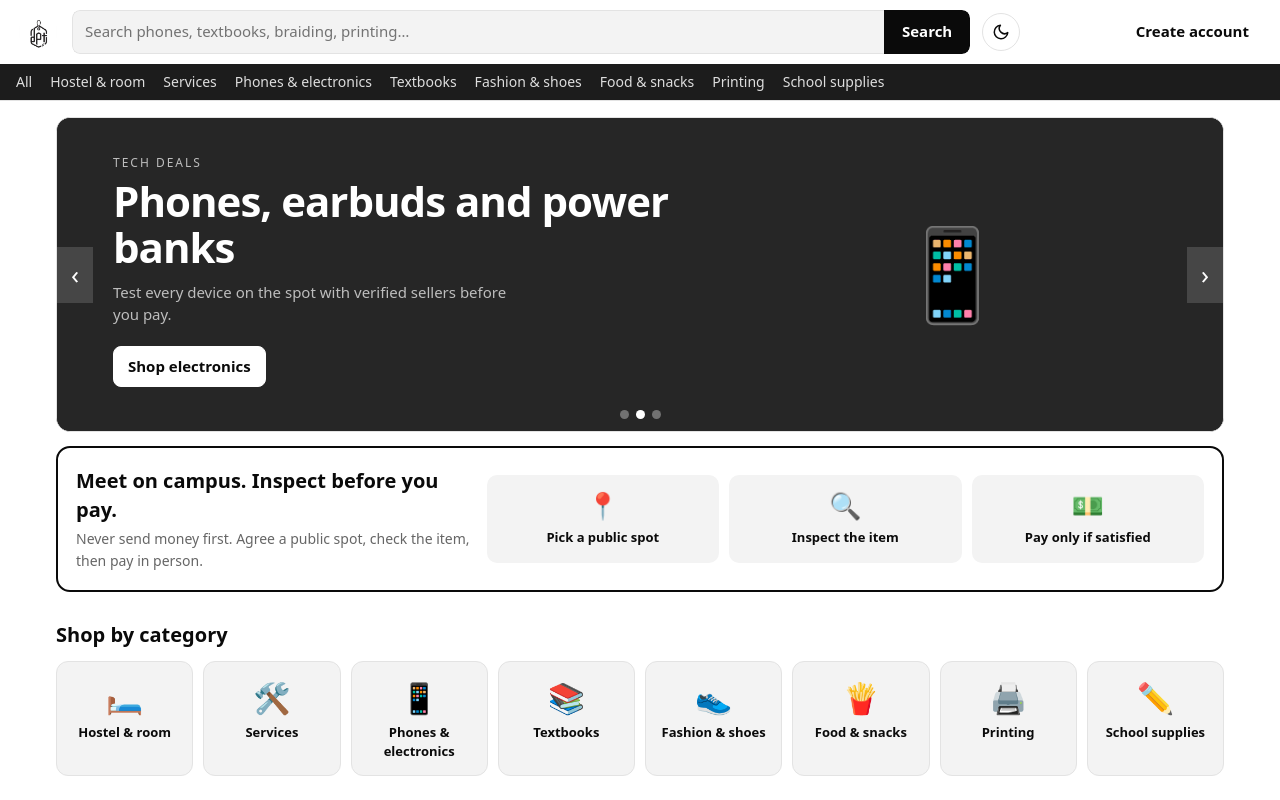
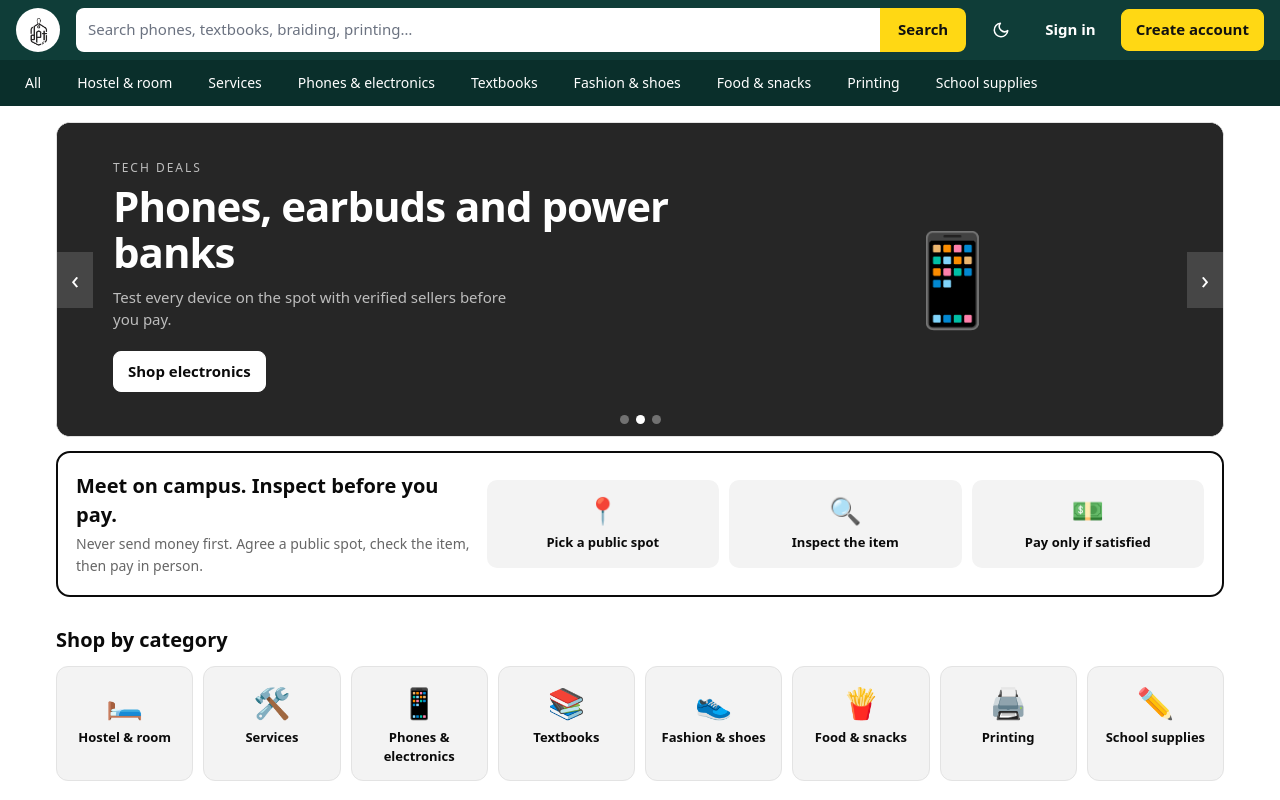
Before and after one commit to emmydigitaltech/desparait_dot_com, a Next.js app: page / in a window 1280 px wide. Shown: the top 800 px of the page. Built offline with nearby package versions, Linux system fonts and the light colour scheme; no server answers; the database is empty.

Commit message:
amazon-style header, tiles and star ratings

```diff
--- a/app/despariat.css
+++ b/app/despariat.css
@@ -1016,3 +1016,77 @@ main.dp-chat {
 .dp-my-boosted { color: #f59e0b; }
 .dp-my-actions { display: flex; gap: 8px; align-items: center; flex-wrap: wrap; }
 .dp-my-empty { padding: 32px 0; display: flex; flex-direction: column; gap: 12px; align-items: flex-start; }
+
+/* ===== Marketplace look (Amazon-style) ===== */
+:root {
+  --dp-head: #0f3d38;
+  --dp-head-2: #0a2f2b;
+  --dp-accent: #ffd814;
+  --dp-star: #f59e0b;
+}
+
+/* header: solid colour, no borders */
+.dp-header { background: var(--dp-head); color: #fff; border-bottom: 0; }
+.dp-top { padding: 8px 16px; gap: 16px; }
+.dp-logo { color: #fff; }
+
+.dp-search input {
+  background: #fff; color: #111; border: 0;
+  border-radius: 6px 0 0 6px; padding: 11px 12px;
+}
+.dp-search input::placeholder { color: #6b7280; }
+.dp-search button {
+  background: var(--dp-accent); color: #111;
+  border-radius: 0 6px 6px 0; padding: 0 18px;
+}
+.dp-search button:hover { filter: brightness(.95); }
+
+/* header buttons: borderless, outline appears on hover */
+.dp-top .dp-btn-o,
+.dp-theme-btn,
+.dp-avatar-btn { color: #fff; background: transparent; border: 1px solid transparent; }
+.dp-top .dp-btn-o:hover,
+.dp-theme-btn:hover,
+.dp-avatar-btn:hover { border-color: #fff; background: transparent; opacity: 1; }
+.dp-top .dp-btn { background: var(--dp-accent); color: #111; border-color: var(--dp-accent); }
+
+/* cart (and inbox) icon: bigger, count sits above the icon */
+.dp-cart-link { padding: 6px 10px; }
+.dp-cart-link svg { width: 28px; height: 28px; }
+.dp-header .dp-cart-badge {
+  top: -2px; right: auto; left: 50%; transform: translateX(-35%);
+  min-width: 0; height: auto; padding: 0;
+  background: transparent; color: var(--dp-accent);
+  font-size: 15px; font-weight: 800;
+}
+
+/* category strip */
+.dp-nav { background: var(--dp-head-2); }
+.dp-nav a { padding: 4px 8px; border: 1px solid transparent; border-radius: 2px; opacity: 1; }
+.dp-nav a:hover { border-color: #fff; text-decoration: none; }
+
+/* product tiles: borderless, grey, price first */
+.dp-lc { background: var(--dp-soft); border: 0; border-radius: 0; box-shadow: none; }
+.dp-lc:hover { box-shadow: none; transform: none; }
+.dp-lc:hover .dp-lc-title { text-decoration: underline; }
+.dp-lc-img { background: var(--dp-soft); }
+.dp-lc-img img { object-fit: contain; padding: 8px; box-sizing: border-box; }
+.dp-lc-body { padding: 10px 12px 14px; gap: 3px; }
+.dp-lc-price { margin: 0; padding: 0; font-size: 22px; font-weight: 600; }
+.dp-lc-cur { font-size: 12px; font-weight: 500; vertical-align: top; position: relative; top: 3px; margin-right: 1px; }
+.dp-lc-old { margin: 0; }
+.dp-lc-title { margin: 0; min-height: 2.6em; }
+.dp-lc-spons { margin: 0; font-size: 11px; opacity: .6; }
+.dp-lc-meta { margin: 2px 0 0; }
+
+/* stars */
+.dp-lc-rate { margin: 2px 0 0; display: flex; align-items: center; gap: 6px; font-size: 12px; opacity: .85; }
+.dp-stars {
+  position: relative; display: inline-block; line-height: 1;
+  font-size: 14px; letter-spacing: 1px; white-space: nowrap;
+  color: color-mix(in srgb, var(--dp-fg) 25%, transparent);
+}
+.dp-stars-fill {
+  position: absolute; left: 0; top: 0; overflow: hidden;
+  white-space: nowrap; color: var(--dp-star);
+}
--- a/components/ListingCard.tsx
+++ b/components/ListingCard.tsx
@@ -11,6 +11,8 @@ export type CardListing = {
   condition?: string | null;
   category: string | null;
   boosted_until?: string | null;
+  rating?: number | null;
+  rating_count?: number | null;
   seller?: { full_name: string | null; is_verified: boolean | null } | null;
 };
 
@@ -21,8 +23,21 @@ const CONDITION_LABEL: Record<string, string> = {
   fair: "Fair",
 };
 
+function Stars({ rating }: { rating: number }) {
+  const pct = Math.max(0, Math.min(100, (rating / 5) * 100));
+  return (
+    <span className="dp-stars" role="img" aria-label={`${rating.toFixed(1)} out of 5 stars`}>
+      <span className="dp-stars-fill" style={{ width: `${pct}%` }}>★★★★★</span>
+      ★★★★★
+    </span>
+  );
+}
+
 export default function ListingCard({ listing }: { listing: CardListing }) {
-  const { id, title, price, original_price, image_url, condition, seller, boosted_until } = listing;
+  const {
+    id, title, price, original_price, image_url, condition,
+    seller, boosted_until, rating, rating_count,
+  } = listing;
   const off =
     original_price && original_price > price
       ? Math.round((1 - price / original_price) * 100)
@@ -40,12 +55,19 @@ export default function ListingCard({ listing }: { listing: CardListing }) {
             <span className="dp-lc-noimg">No photo</span>
           )}
           {off > 0 && <span className="dp-lc-off">-{off}%</span>}
-          {promoted && <span className="dp-lc-promo">Promoted</span>}
         </div>
         <div className="dp-lc-body">
+          {promoted && <p className="dp-lc-spons">Sponsored</p>}
+          <p className="dp-lc-price">
+            <span className="dp-lc-cur">₦</span>
+            {price.toLocaleString()}
+          </p>
+          {off > 0 && <p className="dp-lc-old">₦{original_price!.toLocaleString()}</p>}
           <p className="dp-lc-title">{title}</p>
-          <p className="dp-lc-price">₦{price.toLocaleString()}</p>
-          {off > 0 && <p className="dp-lc-old">₦{original_price!.toLocaleString()}</p>}
+          <p className="dp-lc-rate">
+            <Stars rating={Number(rating ?? 0)} />
+            <span>{Number(rating_count ?? 0).toLocaleString()}</span>
+          </p>
           <p
             className="dp-lc-meta"
             style={{ display: "flex", alignItems: "center", gap: 4, flexWrap: "wrap" }}
```
